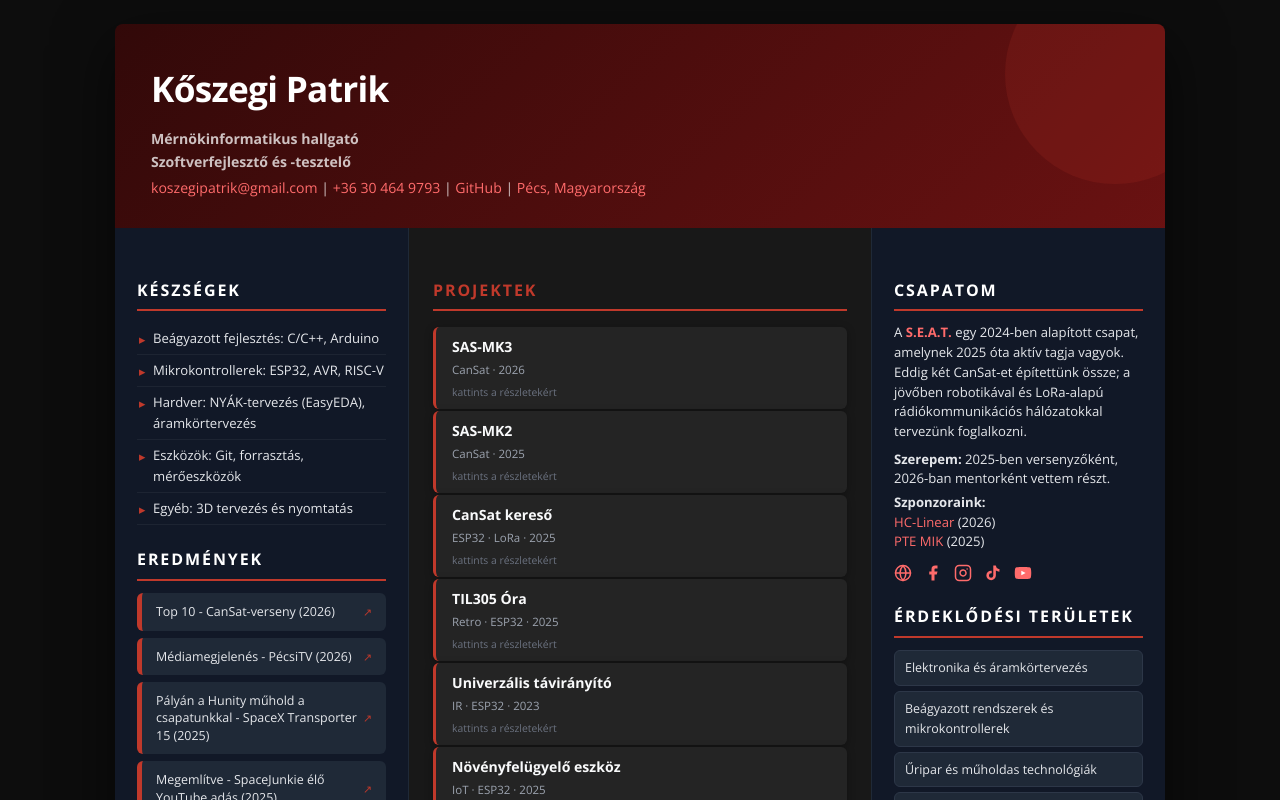
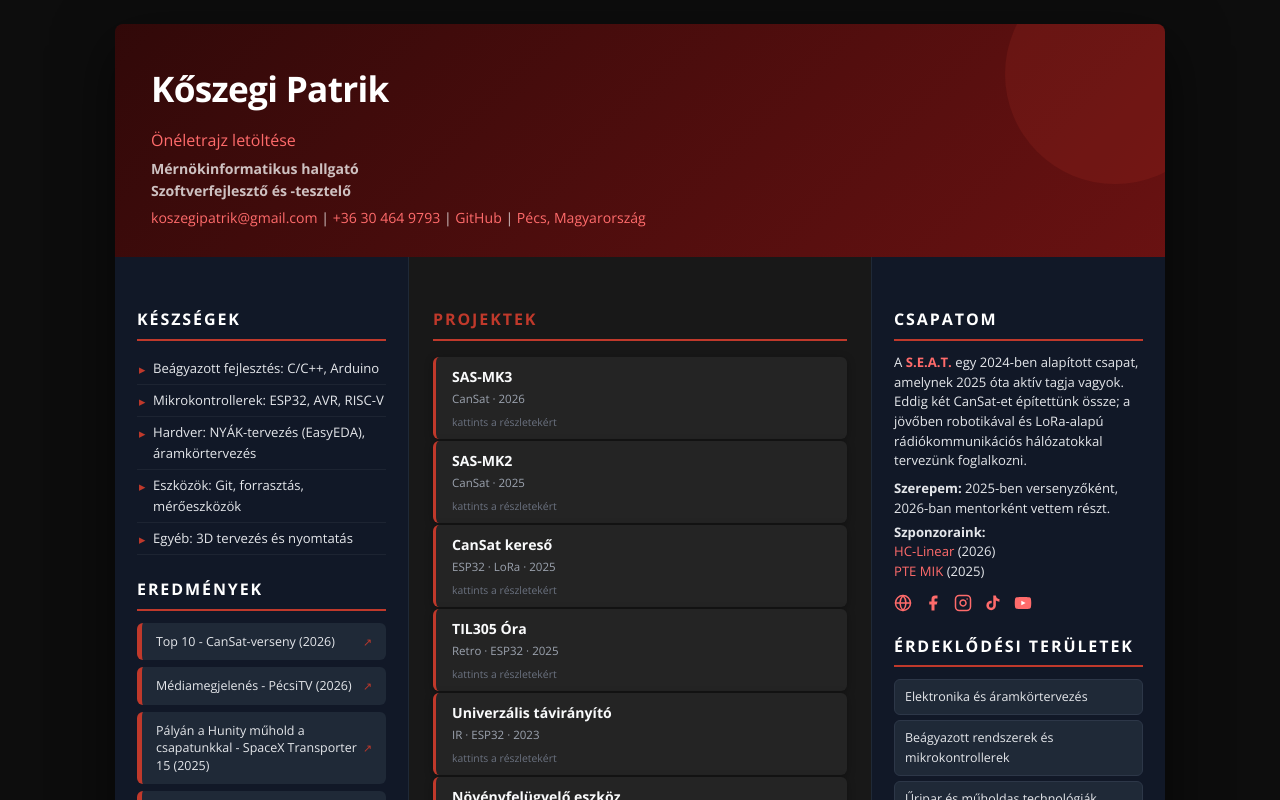
Before and after one commit to paco7828/portfolio, a React (Vite) app: page / in a window 1280 px wide. Shown: the top 800 px of the page. Built offline with nearby package versions, Linux system fonts and the light colour scheme.

Commit message:
Add download link for CV in Header component

```diff
--- a/src/components/Header.jsx
+++ b/src/components/Header.jsx
@@ -1,7 +1,11 @@
+const baseUrl = import.meta.env.BASE_URL;
 const Header = () => {
   return (
     <header className="cv-header">
       <h1>Kőszegi Patrik</h1>
+      <a href={`${baseUrl}cv.pdf`} download="Koszegi_Patrik_CV.pdf" className="cv-download-btn">
+  Önéletrajz letöltése
+</a>
       <p>
         <strong>Mérnökinformatikus hallgató</strong>
         <br />
```
